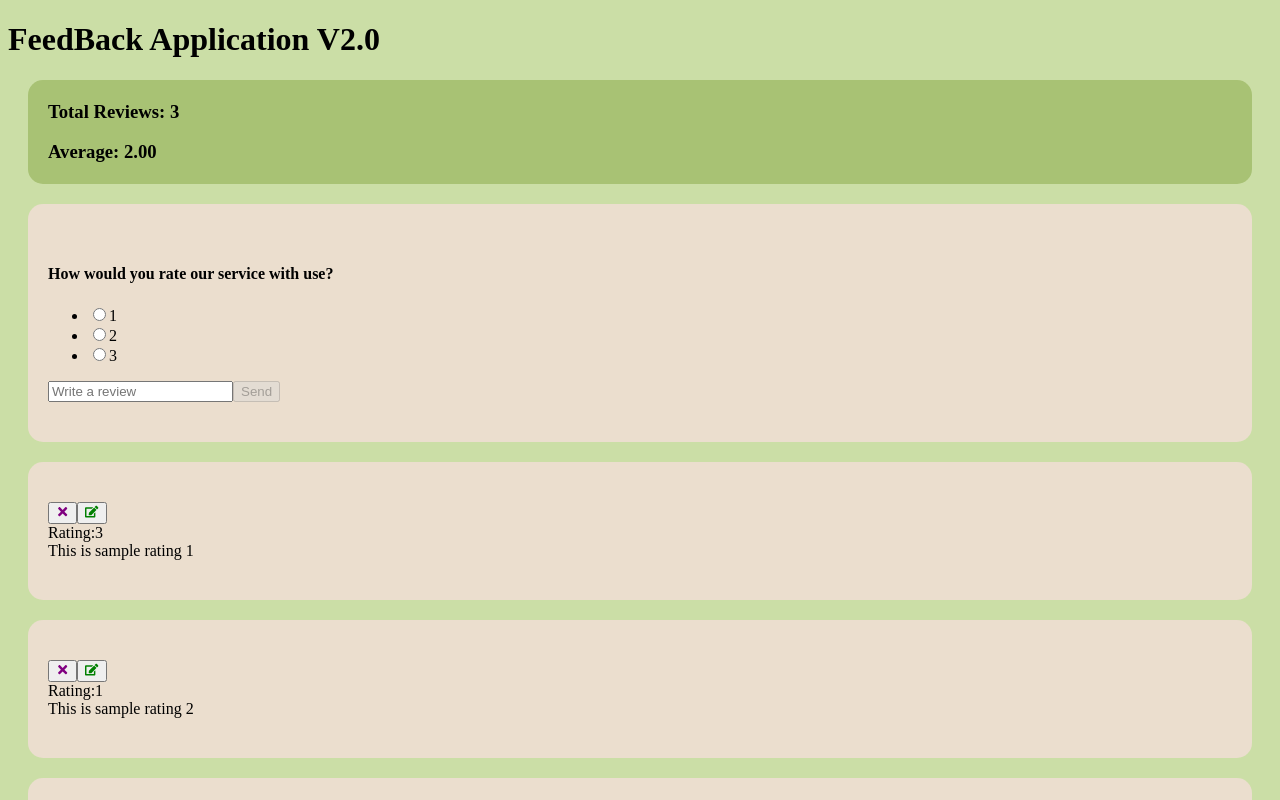
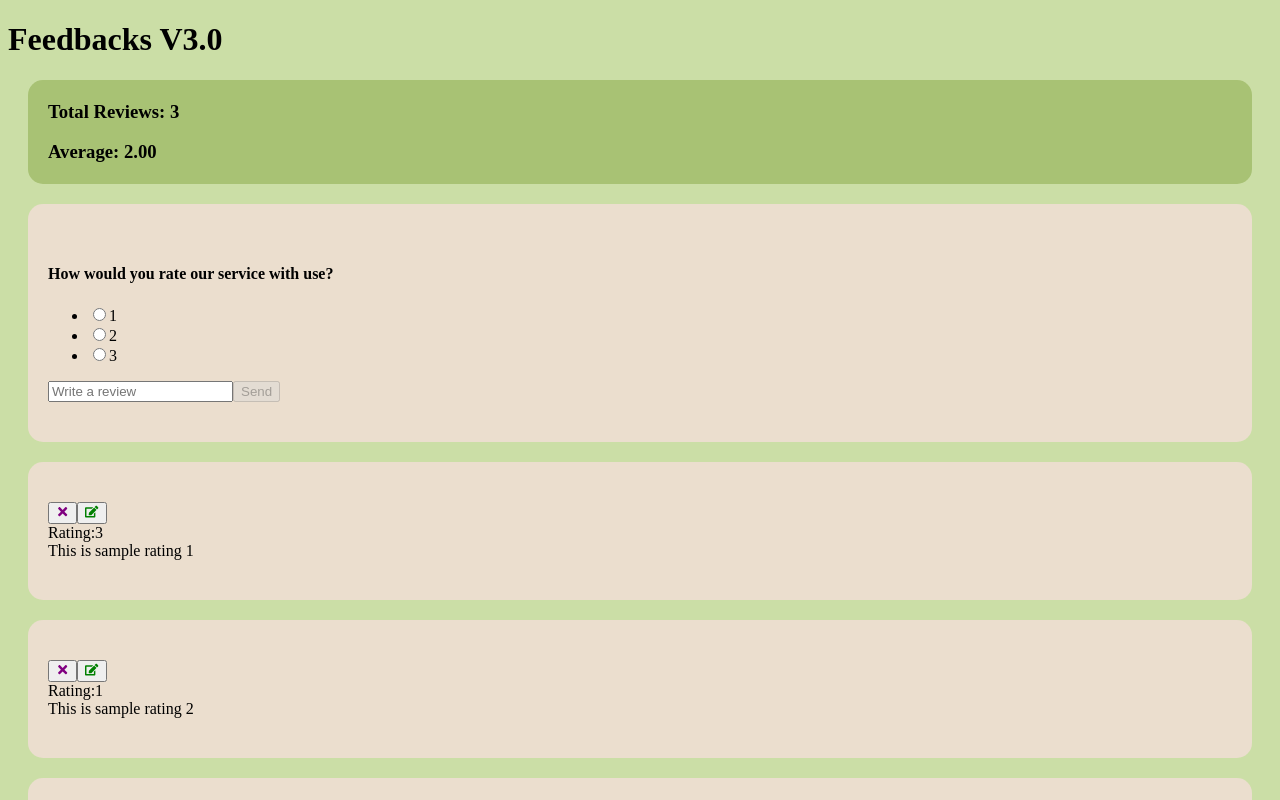
Before and after one commit to sureshghimire/Feedback-App, a React (Create React App) app: page / in a window 1280 px wide. Shown: the top 800 px of the page. Built offline with nearby package versions, Linux system fonts and the light colour scheme.

Commit message:
Header changed

```diff
--- a/src/App.js
+++ b/src/App.js
@@ -20,7 +20,7 @@ function App() {
   return (
     <FeedBackProvider>
     <Router>
-      <Header text="FeedBack Application V2.0" />
+      <Header text="Feedbacks V3.0" />
 
       <div className="container">
         <Routes>
```
